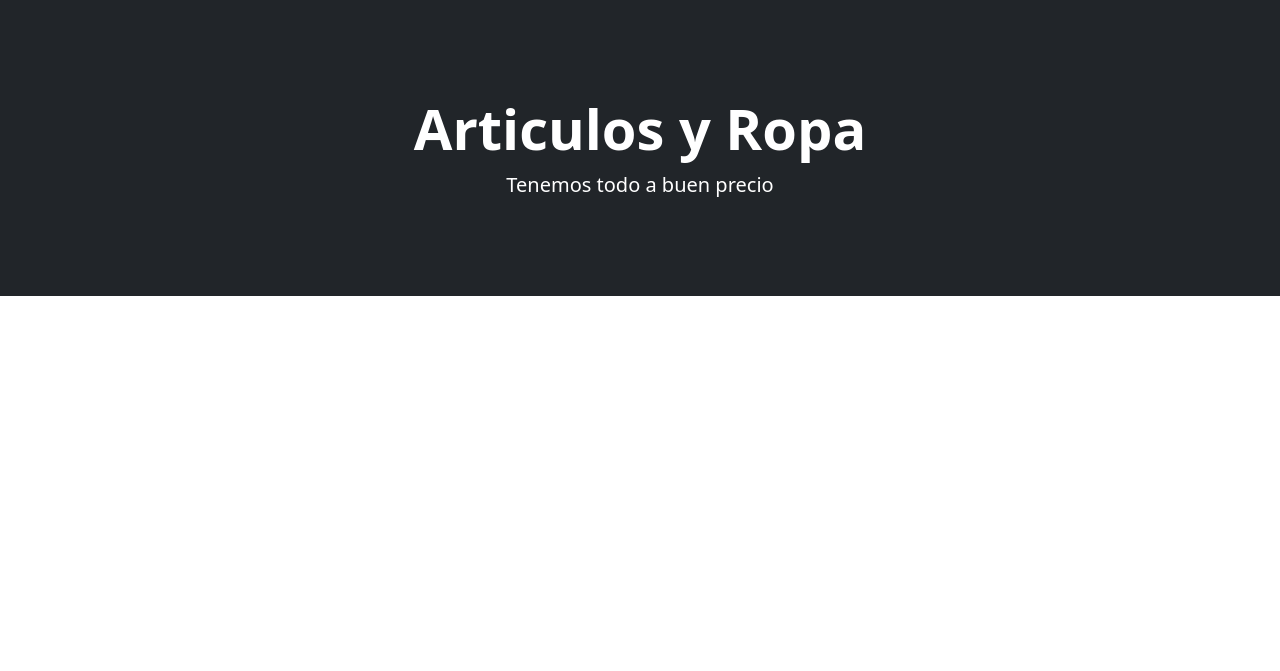
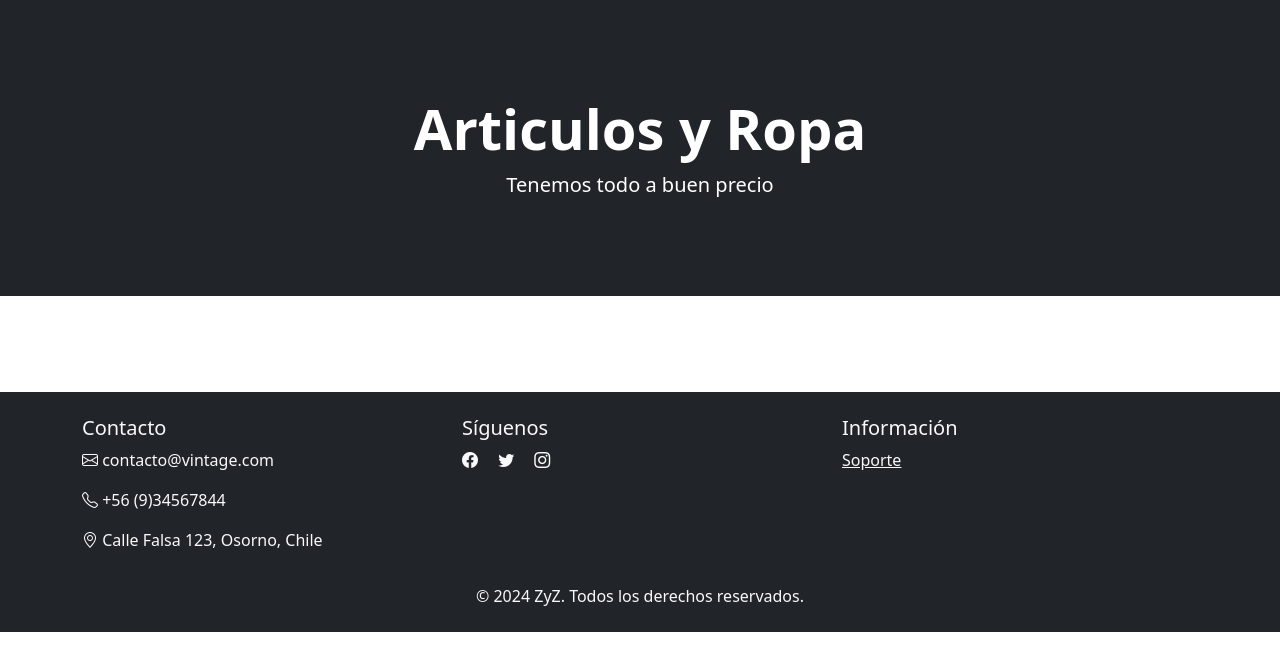
Before and after one commit to Pifo01/vintageplus, a Django app: page / in a window 1280 px wide. Shown: the part 57-728 px from the top of the page. Run offline with Django 5.2, Linux system fonts and the light colour scheme; data that the repository does not hold is empty.

Commit message:
control duplucidad

```diff
--- a/appBD/views.py
+++ b/appBD/views.py
@@ -129,7 +129,7 @@ def Create_Articulos(request):
         form=ArticuloForm(request.POST, request.FILES)
         if form.is_valid():
             form.save()
-        return redirect("/dashboard")
+        return redirect("/dashboard/categoria")
     data={'form':form,'titulo':'Agregar Articulos'}
     return render(request,'create-Articulos.html',data)
 
@@ -138,7 +138,7 @@ def Create_cards(request):
         form=MarcasCardsForm(request.POST, request.FILES)
         if form.is_valid():
             form.save()
-        return redirect("/dashboard")
+        return redirect("/dashboard/categoria")
 
     form=MarcasCardsForm()
     data={'form':form,'titulo':'Agregar cards'}
@@ -161,7 +161,7 @@ def Update_Articulos(request,id):
             Articulo.talla=form.cleaned_data['talla']
             Articulo.tipo=form.cleaned_data['tipo']
             Articulo.save()
-        return redirect("/dashboard")
+        return redirect("/dashboard/articulos")
     data={'form':form,'titulo':'Actualizar Articulos'}
     return render(request,'create-Articulos.html',data)
 
@@ -177,7 +177,7 @@ def Update_cards(request,id):
             MarcaNueva=form.cleaned_data['marca']
             cards.marca=MarcaNueva
             cards.save()
-        return redirect("/dashboard")
+        return redirect("/dashboard/categoria")
     data={'form':form,'titulo':'Actualizar card','prev':'/dashboard/categoria/'}
     return render(request,'create-Articulos.html',data)
 
@@ -192,7 +192,7 @@ def Update_ArticuloMarca(request,id):
             Marca.empresa=form.cleaned_data['empresa']
             Marca.linea=form.cleaned_data['linea']
             Marca.save()
-        return redirect("/index-create")
+        return redirect("/dashboard/marcas")
     data={'form':form,'titulo':'Actualizar Marca de Articulos'}
     return render(request,'create-Articulos.html',data)
 
@@ -203,7 +203,7 @@ def Update_Usuario(request, id):
         form=EditarUsuarioForm(request.POST, request.FILES, instance=datos_usuario)
         if form.is_valid():
             form.save()
-        return redirect("/dashboard/usuarios/")
+        return redirect("/dashboard/usuarios")
     data={'form':form,'titulo':'Actualizar Usuario','prev':'/dashboard/usuarios/'}
     return render(request,'create-Articulos.html',data)
 
@@ -215,7 +215,7 @@ def Create_ArticuloMarca(request):
         form=ArticuloMarcaForm(request.POST, request.FILES)
         if form.is_valid():
             form.save()
-        return redirect("/dashboard/marcas/")
+        return redirect("/dashboard/marcas")
     data={'form':form,'titulo':'Agregar Marca de Articulos'}
     return render(request,'create-Articulos.html',data)
 
@@ -269,7 +269,7 @@ def Vermercaderia(request):
 def Delete_Usuario(request,id):
     datos_usuario=DatosUsuario.objects.get(id=id)
     datos_usuario.delete()
-    return redirect("/dashboard/usuarios/")
+    return redirect("/dashboard/usuarios")
 
 
 def Delete_Articulos(request,id):
--- a/templates/catalogo.html
+++ b/templates/catalogo.html
@@ -240,4 +240,5 @@
       </div>
   </div>
 </div>
+{% include "footer.html" %}
 {% endblock %}
--- /dev/null
+++ b/templates/footer.html
@@ -0,0 +1,26 @@
+<footer class="bg-dark text-light py-4 mt-5">
+    <div class="container">
+      <div class="row">
+        <!-- Contacto -->
+        <div class="col-md-4">
+          <h5>Contacto</h5>
+          <p><i class="bi bi-envelope"></i> contacto@vintage.com</p>
+          <p><i class="bi bi-telephone"></i> +56 (9)34567844</p>
+          <p><i class="bi bi-geo-alt"></i> Calle Falsa 123, Osorno, Chile</p>
+        </div>
+        <!-- Redes Sociales -->
+        <div class="col-md-4">
+          <h5>Síguenos</h5>
+          <a href="#" class="text-light me-3"><i class="bi bi-facebook"></i></a>
+          <a href="#" class="text-light me-3"><i class="bi bi-twitter"></i></a>
+          <a href="#" class="text-light me-3"><i class="bi bi-instagram"></i></a>
+        </div>
+        <div class="col-md-4">
+            <h5>Información</h5>
+            <a href="/soporte/" class="text-light d-block">Soporte</a>
+          </div>
+      <div class="text-center mt-3">
+        <p class="mb-0">&copy; 2024 ZyZ. Todos los derechos reservados.</p>
+      </div>
+    </div>
+  </footer>
--- a/templates/index-admin-marcas.html
+++ b/templates/index-admin-marcas.html
@@ -16,7 +16,7 @@
                 <p class="fs-2 m-0">Sección de Marcas</p>
             </div>
             <div class="col text-end align-self-center">
-                <a href="/create-marcaarticulo/" class="btn btn-outline-success">
+                <a href="/dashboard/marcas/crear/" class="btn btn-outline-success">
                     <i class="bi bi-plus-lg"></i> Agregar Marca
                 </a>
             </div>
@@ -46,10 +46,10 @@
                         <a href="/dashboard/marcas/ver/{{zm.id}}" class='btn btn-success btn-sm p-2 ps-3 pe-3'>
                             <i class="bi bi-eye"></i>
                         </a>
-                        <a href="/update-marcaarticulo/{{zm.id}}" class='btn btn-warning btn-sm p-2 ps-3 pe-3'>
+                        <a href="/dashboard/marcas/actualizar/{{zm.id}}" class='btn btn-warning btn-sm p-2 ps-3 pe-3'>
                             <i class="bi bi-pencil"></i>
                         </a>
-                        <a href="/delete-marcaarticulo/{{zm.id}}" class='btn btn-danger btn-sm p-2 ps-3 pe-3'>
+                        <a href="/dashboard/marcas/borrar/{{zm.id}}" class='btn btn-danger btn-sm p-2 ps-3 pe-3'>
                             <i class="bi bi-trash"></i>
                         </a>
                     </td>
--- a/templates/index.html
+++ b/templates/index.html
@@ -110,4 +110,5 @@
             </div>
         </div>
     </section>
+    {% include "footer.html" %}
 {% endblock %}
```
Also changed, not shown: appBD/models.py (+4 -4 lines), ProyectoBD/urls.py (line endings or trailing spaces), appBD/migrations/0001_initial.py, appBD/migrations/0002_auto_20241114_1324.py (deleted), appBD/migrations/0003_auto_20241114_1512.py (deleted), media/imagenes/Adidas_2022_logo.svg.png (added), media/imagenes/Pantalon_AEROREADY_Essentials_3_Tiras_Negro_IC0041_21_model.jpg (added), media/imagenes/Pantalon_AEROREADY_Essentials_3_Tiras_Negro_IC0041_21_model_tUkoCKj.jpg (added).
